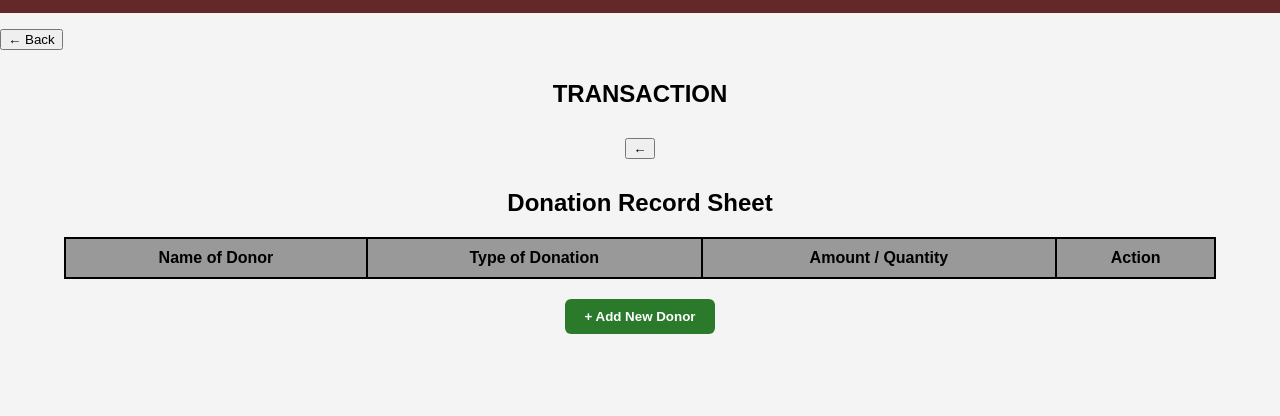
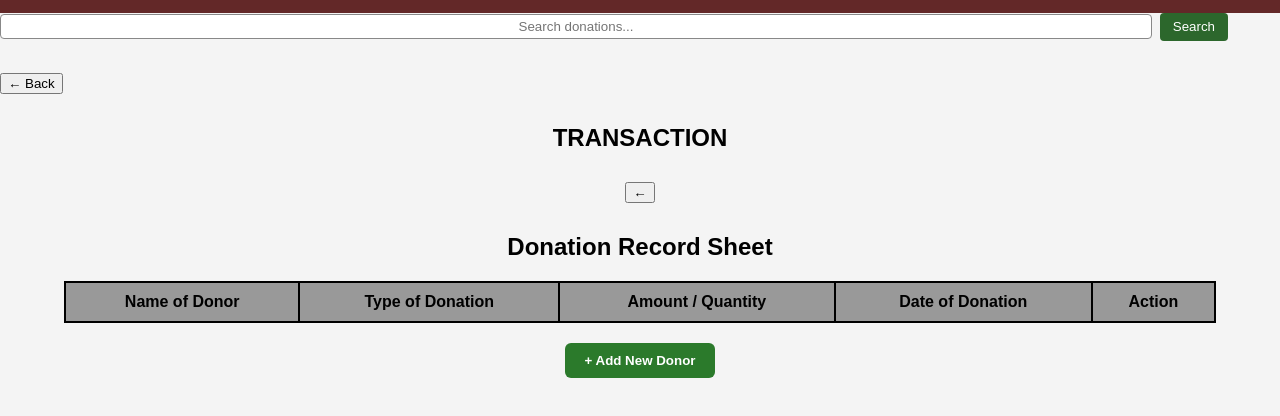
Before and after one commit to BryanRazon/BSIT2A-Donation-Management-System, a plain HTML site: page TRANSACTION.html in a window 1280 px wide. Shown: the part 92-508 px from the top of the page. Drawn offline with Linux system fonts and the light colour scheme.

Commit message:
Add search functionality to transaction page

```diff
--- a/TRANSACTION.html
+++ b/TRANSACTION.html
@@ -84,6 +84,31 @@
         .back-button {
             margin-top: 1rem;
         }
+
+.search-form {
+  display: flex;
+  gap: 0.5rem;
+  align-items: center;
+}
+
+.search-form input {
+  padding: 0.4rem;
+  border-radius: 4px;
+  border: 1px solid #ccc;
+}
+
+.search-form button {
+  background: #2c672c;
+  color: #fff;
+  border: none;
+  padding: 0.4rem 0.8rem;
+  border-radius: 4px;
+  cursor: pointer;
+}
+
+.search-form button:hover {
+  background: #777;
+}
         </style>
     </head>
         <body>
@@ -94,6 +119,11 @@
                 <img src="logo.jpg" alt="Logo" class="logo">
             </nav>
         </header>
+
+    <form class="search-form" onsubmit="return searchDonations(event)">
+      <input type="text" id="searchInput" placeholder="Search donations..." />
+      <button type="submit">Search</button>
+    </form>
 
         <div id="MySideNav" class="sidenav">
             <a href="javscript:void(0)" class="closebtn" onclick="closeNav()">&times;</a>
@@ -115,6 +145,16 @@
             function closeNav() {
                 document.getElementById("MySideNav").style.width="0";
             }
+
+            function searchDonations(event) {
+                event.preventDefault();
+                const query = document.getElementById("searchInput").value.toLowerCase();
+
+                document.querySelectorAll("#donationTable tr:not(:first-child)").forEach(row => {
+                row.style.display = row.textContent.toLowerCase().includes(query) ? "" : "none";
+                });
+            }
+
         </script>
             <center><h2><p> TRANSACTION  </p> </h2></center>
             <!-- this is just an arrow sign that takes you back S-->
@@ -251,6 +291,7 @@
                 <th>Name of Donor</th>
                 <th>Type of Donation</th>
                 <th>Amount / Quantity</th>
+                <th>Date of Donation</th>
                 <th>Action</th>
             </tr>
         </table>
@@ -277,12 +318,14 @@
                     const nameCell = newRow.insertCell(0);
                     const typeCell = newRow.insertCell(1);
                     const amountCell = newRow.insertCell(2);
-                    const actionCell = newRow.insertCell(3);
+                    const dateCell = newRow.insertCell(3);
+                    const actionCell = newRow.insertCell(4);
 
 
       nameCell.textContent = record.name;
       typeCell.textContent = record.type;
       amountCell.textContent = record.amount;
+      dateCell.textContent = record.date;
       actionCell.innerHTML = `
         <button class="action-btn edit-btn" onclick="editRow(this)">EDIT</button>
         <button class="action-btn delete-btn" onclick="deleteRow(this)">DELETE</button>
@@ -302,7 +345,8 @@
       records.push({
         name: cells[0].textContent,
         type: cells[1].textContent,
-        amount: cells[2].textContent
+        amount: cells[2].textContent,
+        date: cells[3].textContent
       });
     }
 
@@ -350,7 +394,8 @@
     const nameCell = newRow.insertCell(0);
     const typeCell = newRow.insertCell(1);
     const amountCell = newRow.insertCell(2);
-    const actionCell = newRow.insertCell(3);
+    const dateCell = newRow.insertCell(3);
+    const actionCell = newRow.insertCell(4);
 
 
     nameCell.innerHTML = `<input type="text" placeholder="Enter Donor Name">`;
```
